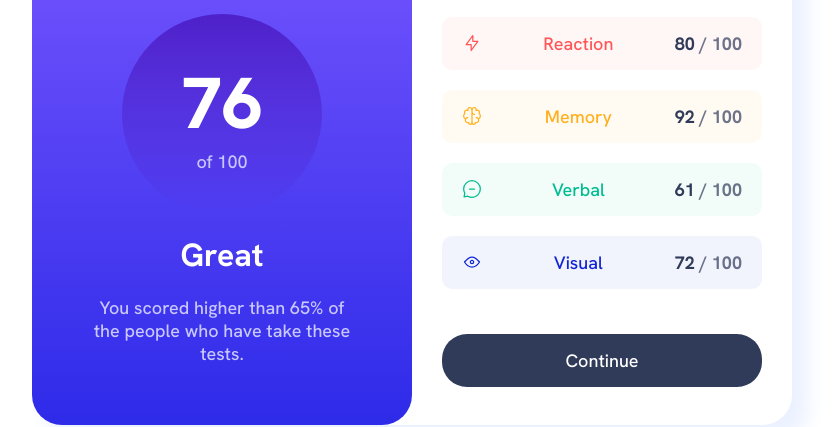
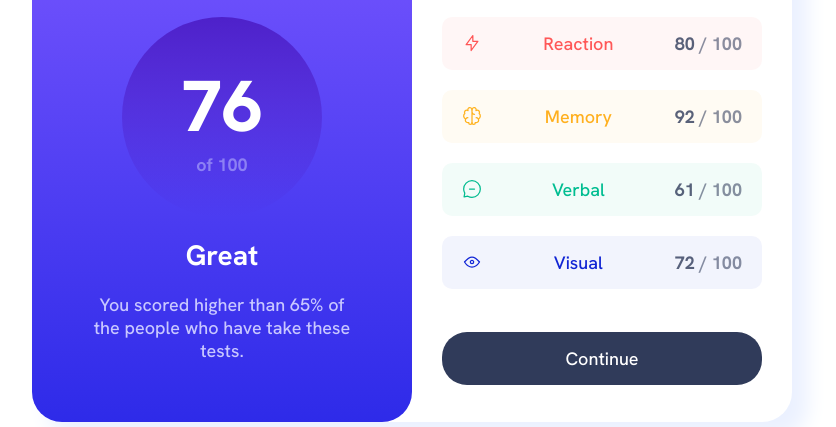
Before and after one commit to rsteckline/summary-component-FEM, a plain HTML site: page index.html in a window 1280 px wide. Shown: the part 225-652 px from the top of the page, without its empty margins (228-1064 px from the left). Drawn offline with Linux system fonts and the light colour scheme.

Commit message:
Refactor naming conventions and styles

```diff
--- a/index.html
+++ b/index.html
@@ -31,22 +31,22 @@
         <li class="category-item">
           <img src="assets/images/icon-reaction.svg" alt="Reaction Icon">
           <p class="category-name">Reaction</p>
-          <p class="category-score">80 <span class="summary-score-total">/ 100</span></p>
+          <p class="category-score-value">80 <span class="summary-score-total">/ 100</span></p>
         </li>
         <li class="category-item">
           <img src="assets/images/icon-memory.svg" alt="Memory Icon">
           <p class="category-name">Memory</p>
-          <p class="category-score">92 <span class="summary-score-total">/ 100</span></p>
+          <p class="category-score-value">92 <span class="summary-score-total">/ 100</span></p>
         </li>
         <li class="category-item">
           <img src="assets/images/icon-verbal.svg" alt="Verbal Icon">
           <p class="category-name">Verbal</p>
-          <p class="category-score">61 <span class="summary-score-total">/ 100</span></p>
+          <p class="category-score-value">61 <span class="summary-score-total">/ 100</span></p>
         </li>
         <li class="category-item">
           <img src="assets/images/icon-visual.svg" alt="Visual Icon">
           <p class="category-name">Visual</p>
-          <p class="category-score">72 <span class="summary-score-total">/ 100</span></p>
+          <p class="category-score-value">72 <span class="summary-score-total">/ 100</span></p>
         </li>
       </ul>
 
@@ -55,10 +55,10 @@
     </div>
   </main>
 
-  <div class="attribution">
+  <footer class="attribution">
     Challenge by <a href="https://www.frontendmentor.io?ref=challenge" target="_blank">Frontend Mentor</a>.
     Coded by <a href="https://www.linkedin.com/in/rsteckline">Bobby Steckline</a>.
-  </div>
+  </footer>
 </body>
 
 </html>
--- a/style.css
+++ b/style.css
@@ -59,12 +59,13 @@ body {
 
 .result-section h1 {
     color: hsl(0, 0%, 100%);
-    font-size: 2rem;
+    font-size: 1.75rem;
 }
 
 .result-section p {
     color: hsl(241, 100%, 89%);
     text-align: center;
+    max-width: 300px;
 }
 
 .result-section .score-container {
@@ -84,7 +85,7 @@ body {
     font-weight: 800;
 }
 
-.result-card .score-container .score-total {
+.result-section .score-container .score-total {
     color: hsla(241, 100%, 89%, 50%);
     font-weight: 700;
 }
@@ -123,12 +124,12 @@ body {
     gap: 5px;
 }
 
-.summary-section ul li .category-score {
-    color: hsl(224, 30%, 27%);
+.summary-section ul li .category-score-value {
+    color: hsla(224, 30%, 27%, 80%);
     font-weight: 700;
 }
 
-.summary-section ul li .category-score .summary-score-total {
+.summary-section ul li .category-score-value .summary-score-total {
     opacity: 70%;
 }
 
@@ -179,12 +180,12 @@ body {
         .result-section {
             width: 100%;
             border-radius: 0 0 30px 30px;
-            padding: 40px;
+            padding: 40px 60px;
 
         }
 
         .summary-section {
             width: 100%;
-            padding: 20px;
+            padding: 24px 40px;
         }
 }
```
